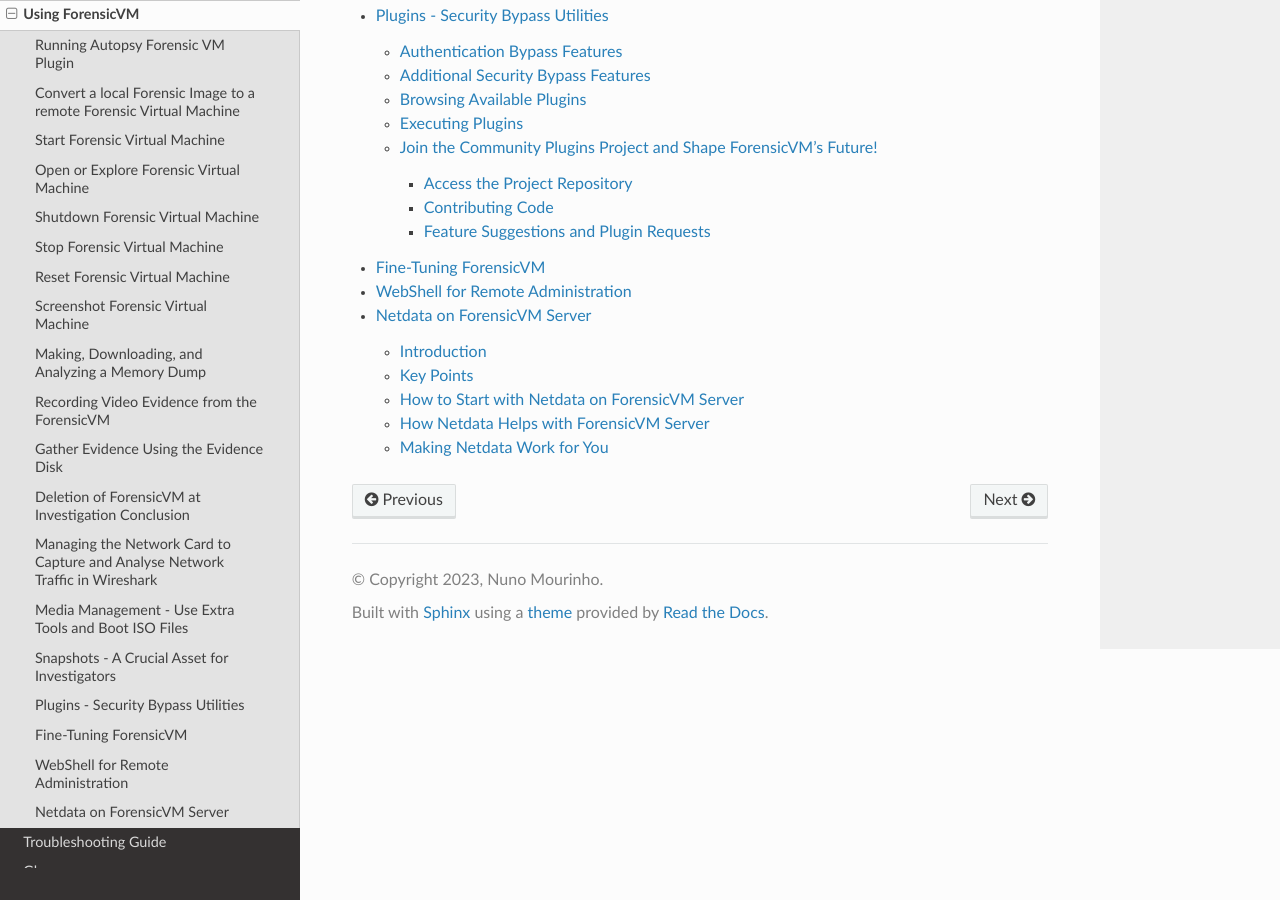
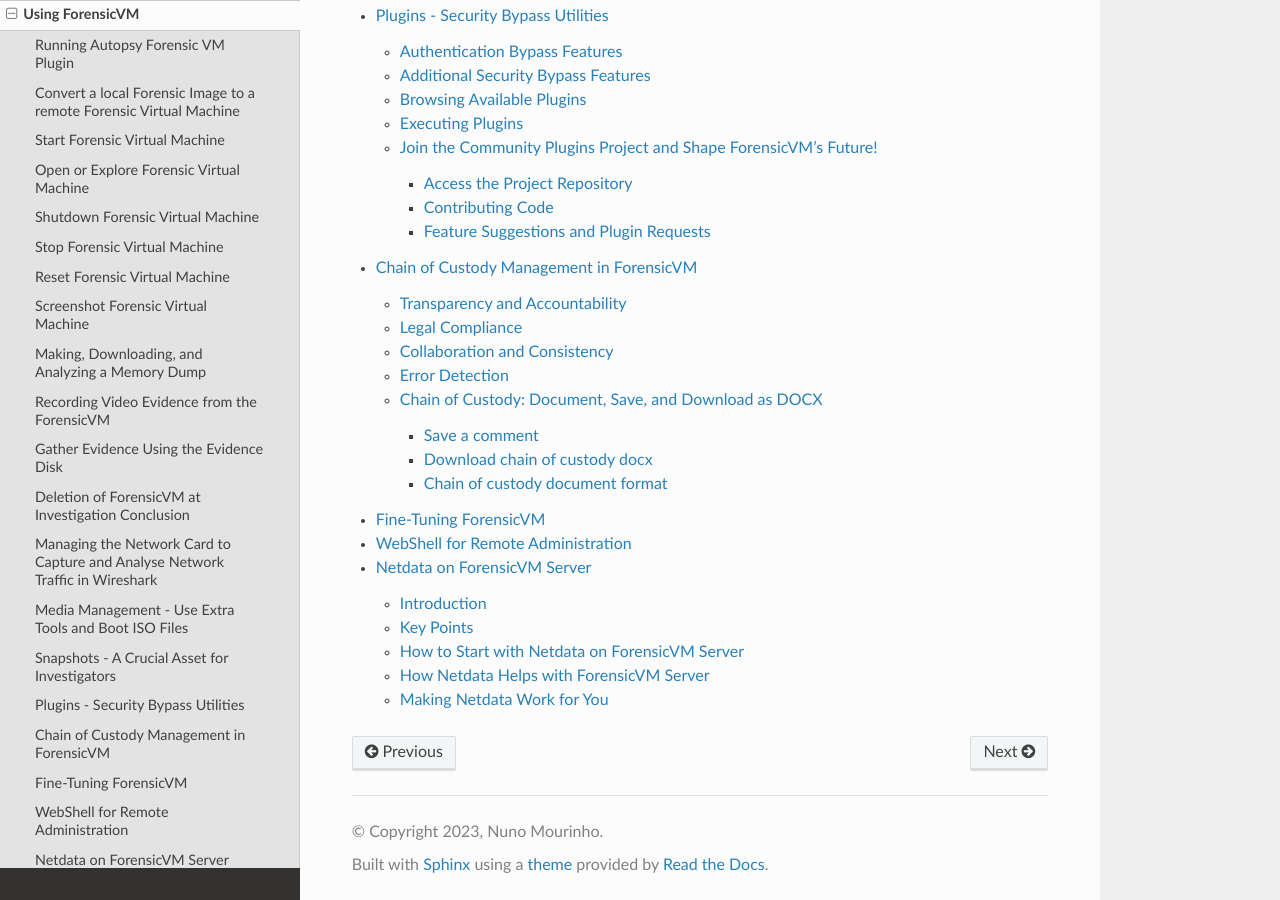
Before and after one commit to nunomourinho/forensicVmAutopsyUserManual, a Sphinx documentation site: the page built from docs/user/using_forensicvm.rst, in a window 1280 px wide and 900 px high, scrolled down 3888 px. Built offline with Sphinx 7.4.7 and the Read the Docs theme 2.0.0, drawn with Linux system fonts in a browser that asks for light colours; pages that are not in the unit, such as notebooks, are missing from menus.

Commit message:
Update using_forensicvm.rst

```diff
--- a/docs/user/using_forensicvm.rst
+++ b/docs/user/using_forensicvm.rst
@@ -45,6 +45,8 @@
 
    Plugins - Security Bypass Utilities <plugin_management>
 
+   Chain of Custody Management in ForensicVM <chain>
+
    Fine-Tuning ForensicVM <finetunning>
 
    WebShell for Remote Administration <webshell>
```
